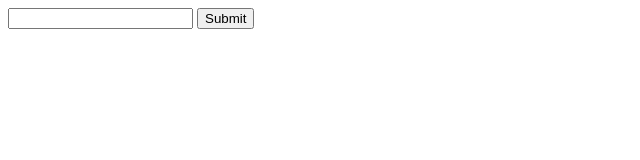
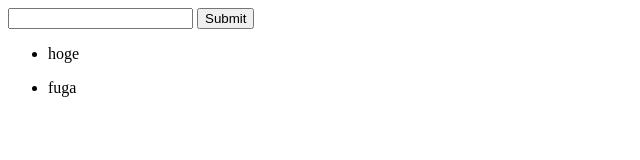
Before and after one commit to yukihane/book-hello-vue, a plain HTML site: page 04_01/index.html in a window 1280 px wide. Shown: the full height of the page, 0-640 px from the left. Drawn offline with Linux system fonts and the light colour scheme.

Commit message:
4.2 リストの作成

```diff
--- a/04_01/app.js
+++ b/04_01/app.js
@@ -1,6 +1,7 @@
 new Vue({
     el: '#app',
     data: {
-        todo: ""
+        todo: "",
+        list: ["hoge", "fuga"]
     }
 })
--- a/04_01/index.html
+++ b/04_01/index.html
@@ -10,8 +10,10 @@
       <input v-model="todo">
       <input type="submit" val="追加">
     </form>
-    <!-- 確認用 -->
-    {{todo}}
+    <ul v-for="item in list">
+      <li>{{item}}
+      </li>
+    </ul>
   </div>
 
   <script src="../vue.js"></script>
```
